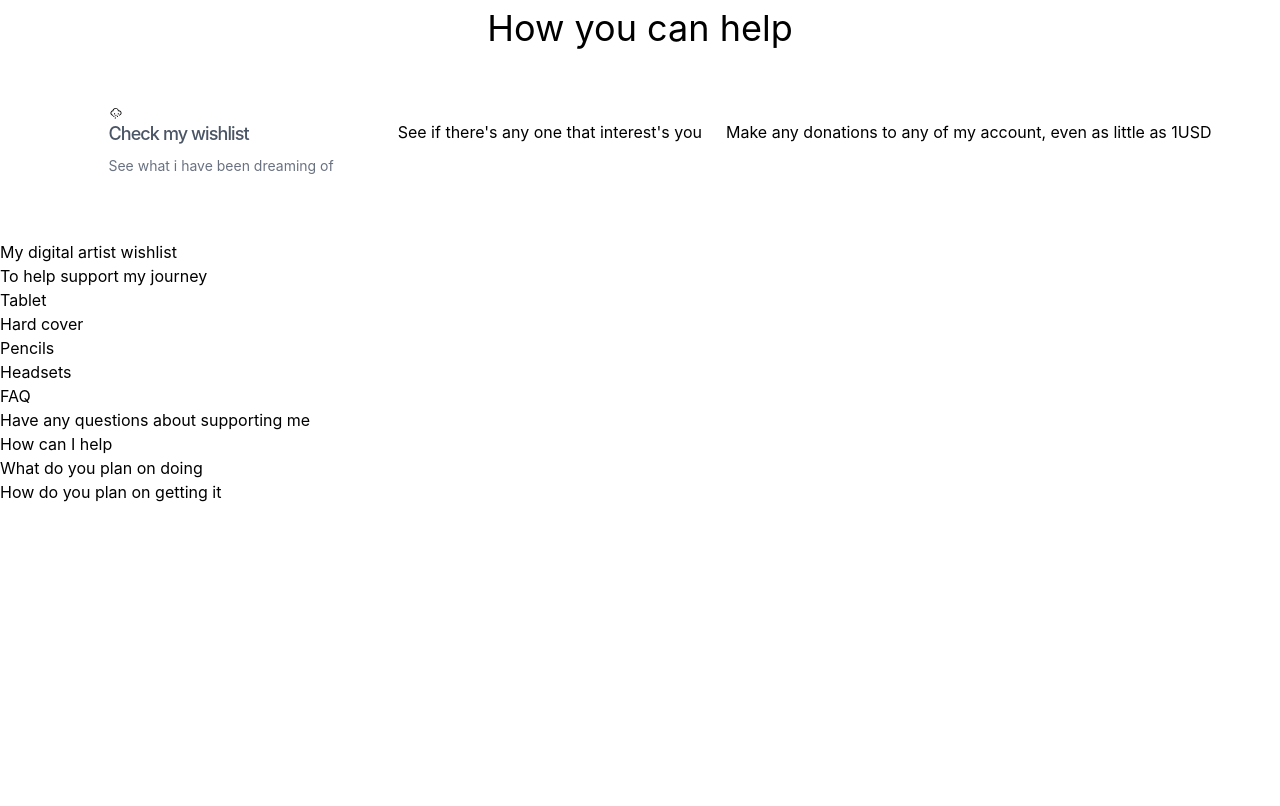
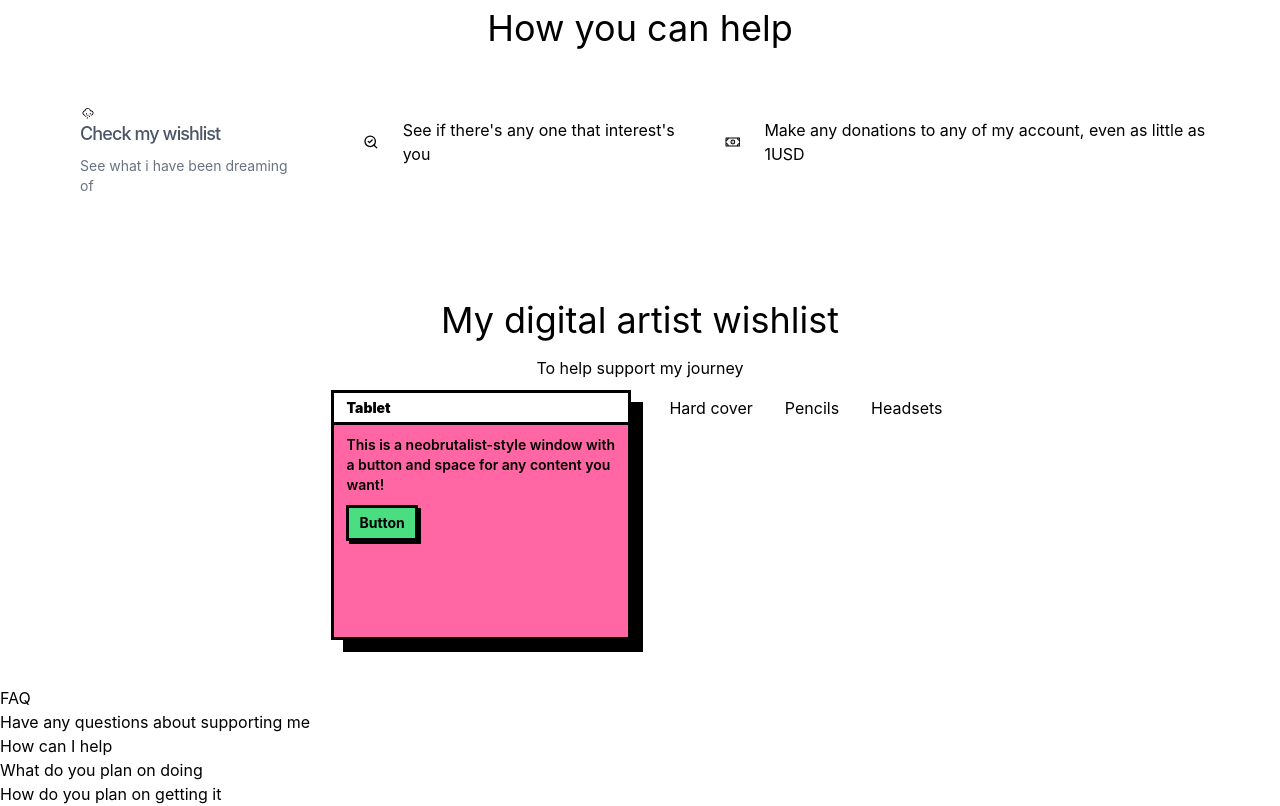
Before and after one commit to neducod/joanna, a React (Vite) app: page /merch in a window 1280 px wide. Shown: the part 440-1246 px from the top of the page. Before the commit the page ends 944 px from the top, so only its background shows below. Built offline with nearby package versions, Linux system fonts and the light colour scheme.

Commit message:
cards for support me section donee

```diff
--- a/src/components/Merch.jsx
+++ b/src/components/Merch.jsx
@@ -2,6 +2,8 @@ import React from 'react';
 import { CgMenuRight } from "react-icons/cg";
 // import './App.css'
 import { WiShowers } from "react-icons/wi";
+import { LuSearchCheck } from "react-icons/lu";
+import { PiMoneyDuotone } from "react-icons/pi";
 
 
 
@@ -45,16 +47,27 @@ function Home() {
                             </div>
                         </div>
                     </div>
+                    <LuSearchCheck />
                     <p>See if there's any one that interest's you</p>
+                    <PiMoneyDuotone />
                     <p>Make any donations to any of my account, even as little as 1USD</p>
                 </div>
             </section>
-            <section>
-                <h2>My digital artist wishlist</h2>
+            <section className='flex justify-center items-center gap-4 flex-col p-10'>
+                <h2 className='text-4xl'>My digital artist wishlist</h2>
                 <p>To help support my journey</p>
-                <div>
-                    <div>
-                        <p>Tablet</p>
+                <div className='flex flex-row gap-8'>
+                    <div className='w-[300px] h-[250px] -translate-x-1.5 -translate-y-1.5 bg-[#ff66a3] border-3 border-black shadow-[12px_12px_0_#000000] overflow-hidden transition-all duration-300 ease-in-out hover:-translate-x-1.5 hover:translate-y-0'>
+                        <div class="text-sm font-black w-full h-8 bg-white px-3 py-1.25 text-black border-b-3 border-black">
+                            <p>Tablet</p>
+                        </div>
+                        <div class="p-2.5 px-3 text-sm font-semibold">
+                            This is a neobrutalist-style window with a button and space for any content you want!
+                            <br />
+                            <button class="px-2.5 py-1.25 mt-2.5 border-3 border-black shadow-[3px_3px_0_#000000] font-[750] bg-[#4ade80] cursor-pointer transition-all duration-300 ease-in-out hover:translate-x-[1.5px] hover:translate-y-[1.5px] hover:shadow-[1.5px_1.5px_0_#000000] hover:bg-[#1ac2ff] active:translate-x-[3px] active:translate-y-[3px] active:shadow-none">
+                            Button
+                            </button>
+                        </div>
                     </div>
                     <div>
                         <p>Hard cover</p>
```
